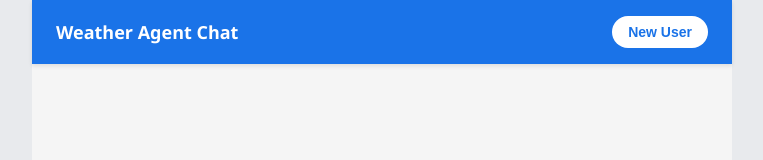
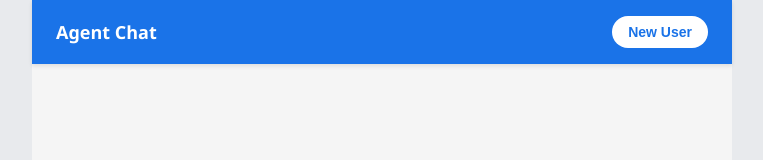
Before and after one commit to athul-bot89/foundrytestv2, a React (Create React App) app in the folder chat-app/: page / in a window 1280 px wide. Shown: the top 160 px of the page, without its empty margins (258-1021 px from the left). Built offline with nearby package versions, Linux system fonts and the light colour scheme.

Commit message:
agentname

```diff
--- a/chat-app/src/Chat.js
+++ b/chat-app/src/Chat.js
@@ -52,7 +52,7 @@ function Chat() {
   return (
     <div className="chat-container">
       <div className="chat-header">
-        <span>Weather Agent Chat</span>
+        <span>Agent Chat</span>
         <button className="new-user-btn" onClick={handleNewUser}>New User</button>
       </div>
       <div className="chat-messages">
```
